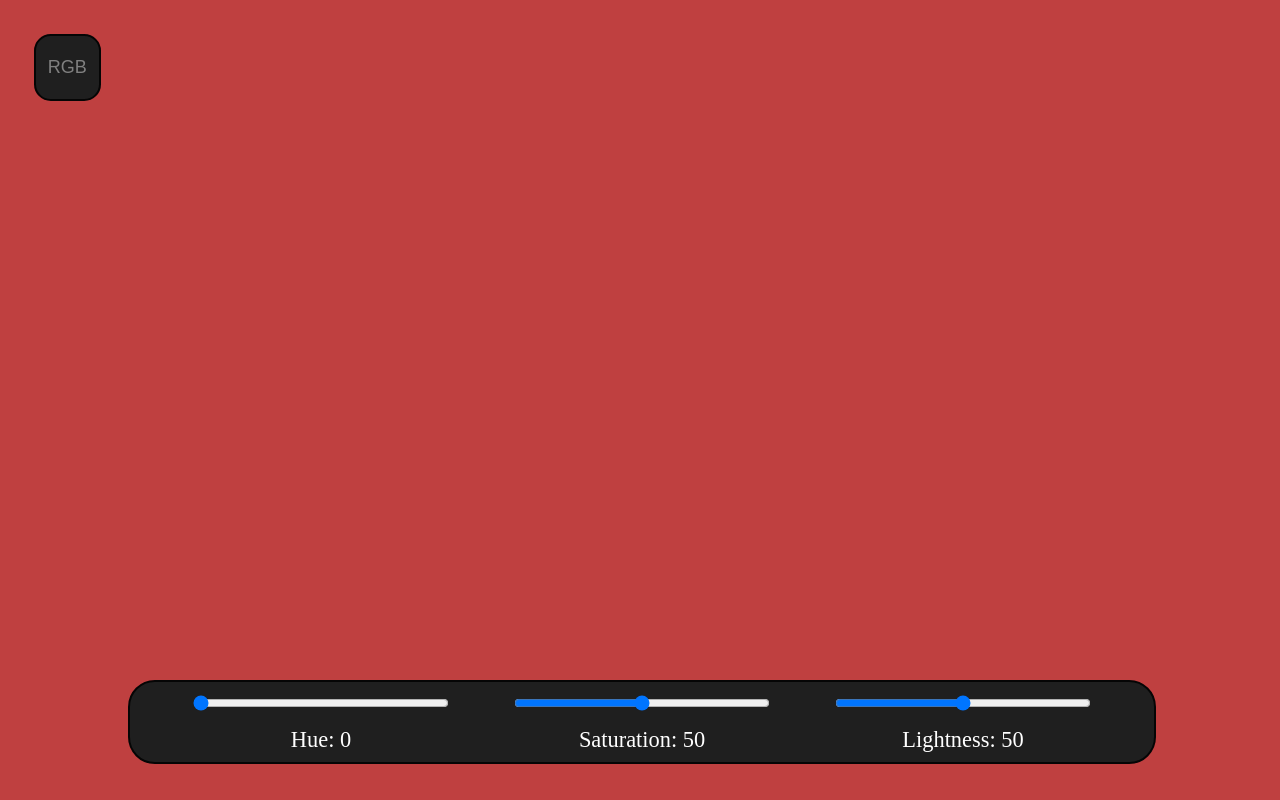
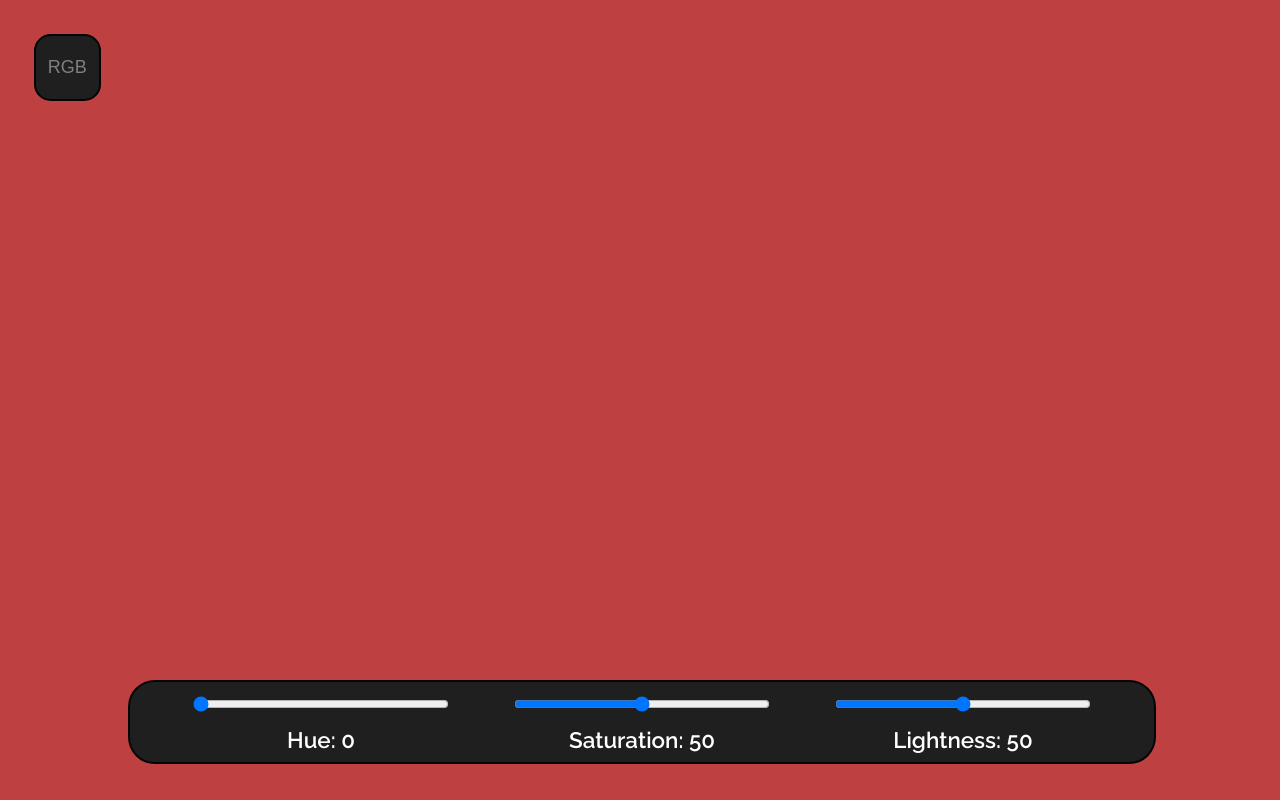
Before and after one commit to Jalapo/color-test, a plain HTML site: page index.html in a window 1280 px wide. Drawn offline with Linux system fonts and the light colour scheme.

Commit message:
Changed font to Raleway

```diff
--- a/style.css
+++ b/style.css
@@ -1,3 +1,5 @@
+@import url('https://fonts.googleapis.com/css2?family=Raleway:wght@600&display=swap');
+
 @media screen and (orientation: portrait) {
     body * {
         -webkit-touch-callout: none;
@@ -54,7 +56,13 @@
 }
 
 html {height: 100%; width: 100vw; font-size: 1.4rem;}
-body {height: 100%; width: 100%; margin:0; overflow:hidden;}
+body {
+    font-family: "Raleway", -apple-system, BlinkMacSystemFont, "Segoe UI", Roboto, Oxygen, Ubuntu, Cantarell, "Open Sans", "Helvetica Neue", sans-serif;
+    font-weight:600;
+    height: 100%; width: 100%;
+    margin:0;
+    overflow:hidden;
+}
 #color {height: 100%; width:100vw; background-color: hsl(0,50%,50%);}
 .buttons {
     width: 80%;
```
